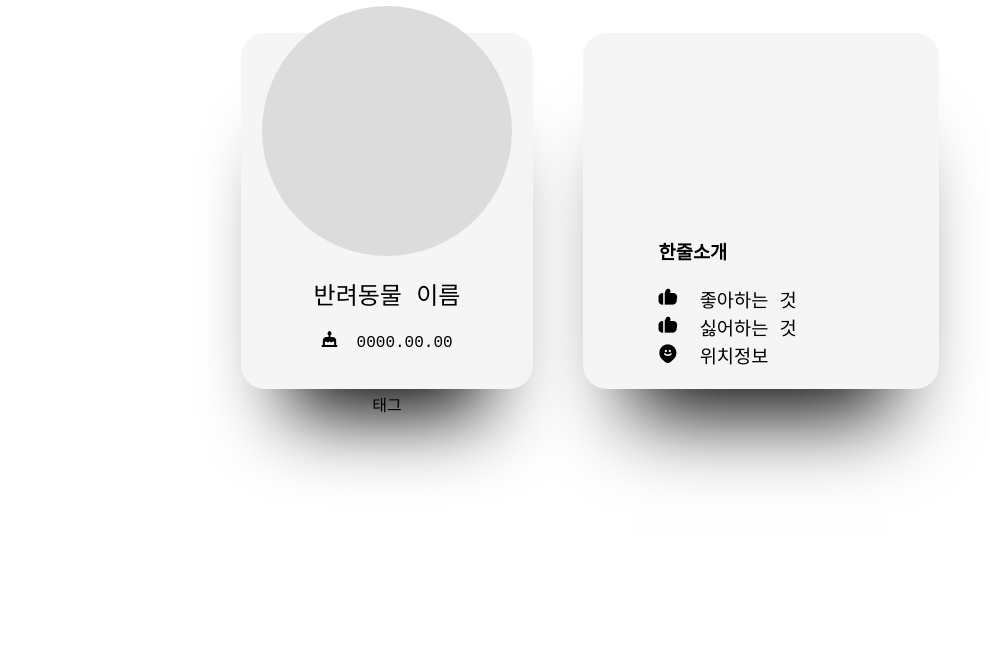
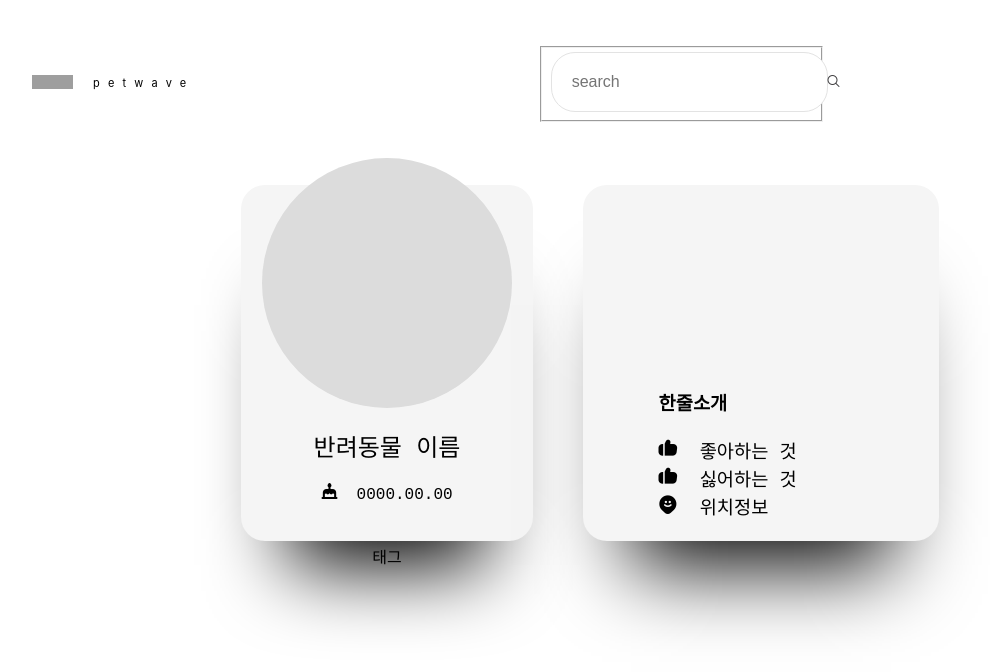
Before and after one commit to anhyunji494/pet-project, a React (Create React App) app in the folder frontend/: page /profile in a window 1280 px wide. Shown: the top 672 px of the page, without its empty margins (50-1040 px from the left). Built offline with nearby package versions, Linux system fonts and the light colour scheme; grey boxes are pictures that could not be loaded.

Commit message:
회원정보 페이지

```diff
--- a/frontend/src/App.js
+++ b/frontend/src/App.js
@@ -1,20 +1,23 @@
-import React, { useEffect, useState } from "react"
+import React, { useEffect, useState } from "react";
 import Login from "./pages/Login";
-import Signin from "./pages/Signin"
-import Signin2 from "./pages/Signin2"
+import Signin from "./pages/Signin";
+import Signin2 from "./pages/Signin2";
 import Main from "./pages/Main";
 import { Route, Routes } from "react-router";
-import ProfilePage from "./components/ProfilePage"
+import ProfilePage from "./pages/ProfilePage";
+import Header from "./components/Header";
 
 function App() {
   return (
+    <div className="body">
+      <Header />
       <Routes>
         <Route path="/" element={<Main />} />
         <Route path="/login" element={<Login />} />
         <Route path="/signin" element={<Signin />} />
         <Route path="/profile" element={<ProfilePage />} />
-
       </Routes>
+    </div>
   );
 }
-export default App
+export default App;
--- a/frontend/src/components/Header.js
+++ b/frontend/src/components/Header.js
@@ -22,7 +22,7 @@ function Header() {
           <div className="search-div" onClick={handleSearch}>
             <fieldset>
             <input type="text" className="search-input" placeholder="search" />
-            <i class="fi fi-rr-search"></i>
+            <i className="fi fi-rr-search"></i>
             </fieldset>
 
 
--- a/frontend/src/components/ProfilePage.js
+++ b/frontend/src/components/Profile.js
@@ -1,5 +1,5 @@
 import * as React from "react";
-import "./ProfilePage.css";
+import "./Profile.css";
 import { Link } from "react-router-dom";
 
 const Birthday = () => {
@@ -10,7 +10,7 @@ const tags = () => {
   "tags";
 };
 
-function ProfilePage() {
+function Profile() {
   return (
     <div id="body">
       <div className="profile-box">
@@ -46,4 +46,4 @@ function ProfilePage() {
     </div>
   );
 }
-export default ProfilePage;
+export default Profile;
--- a/frontend/src/pages/Main.js
+++ b/frontend/src/pages/Main.js
@@ -6,7 +6,7 @@ function main(){
     return (
     <div>
     <Header />
-    <div class="body"></div>
+    <div className="body"></div>
     </div>)
 }
 
--- /dev/null
+++ b/frontend/src/pages/ProfilePage.jsx
@@ -0,0 +1,13 @@
+import * as React from "react";
+import Profile from "../components/Profile.js";
+
+
+function ProfilePage(){
+    return (
+    <div>
+    <Profile />
+    <div className="body"></div>
+    </div>)
+}
+
+export default ProfilePage
```
Also changed, not shown: frontend/src/components/Profile.css (renamed from frontend/src/components/ProfilePage.css). Lines whose indentation alone changed are shown as unchanged.
